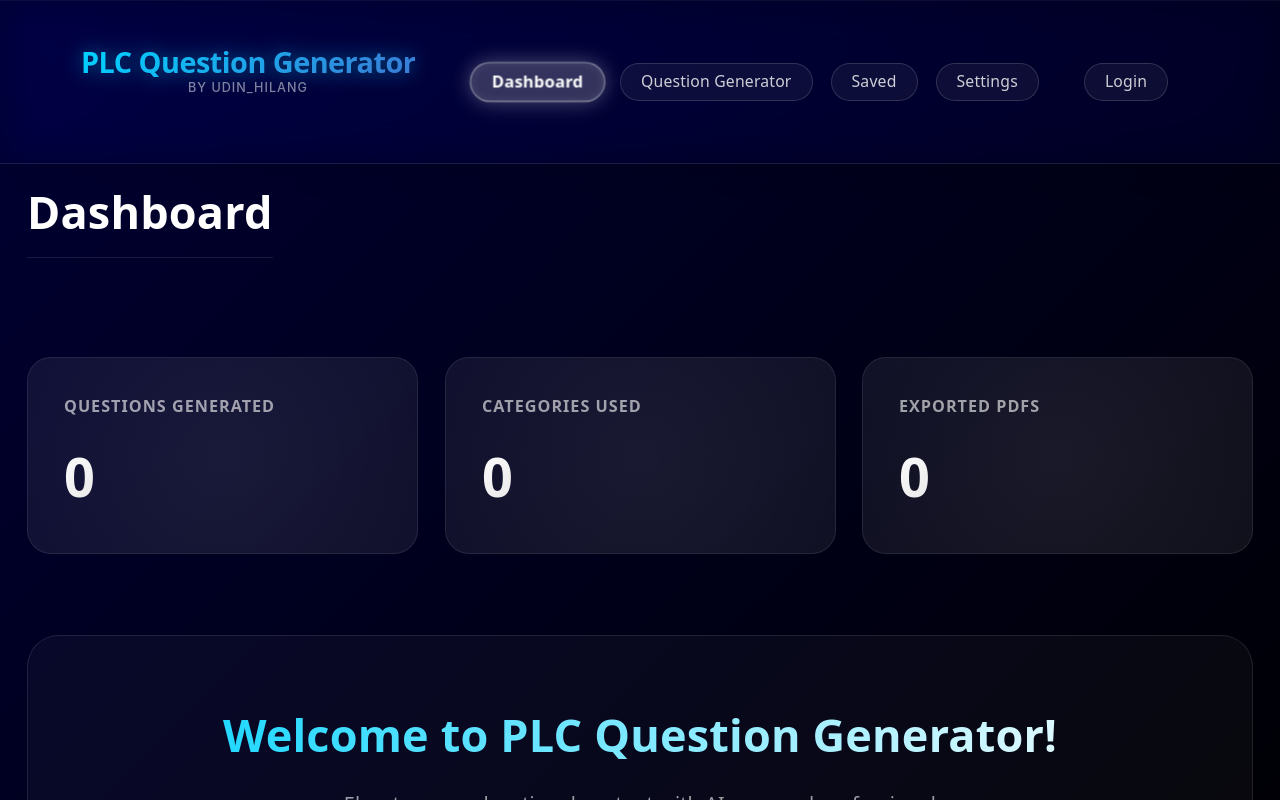
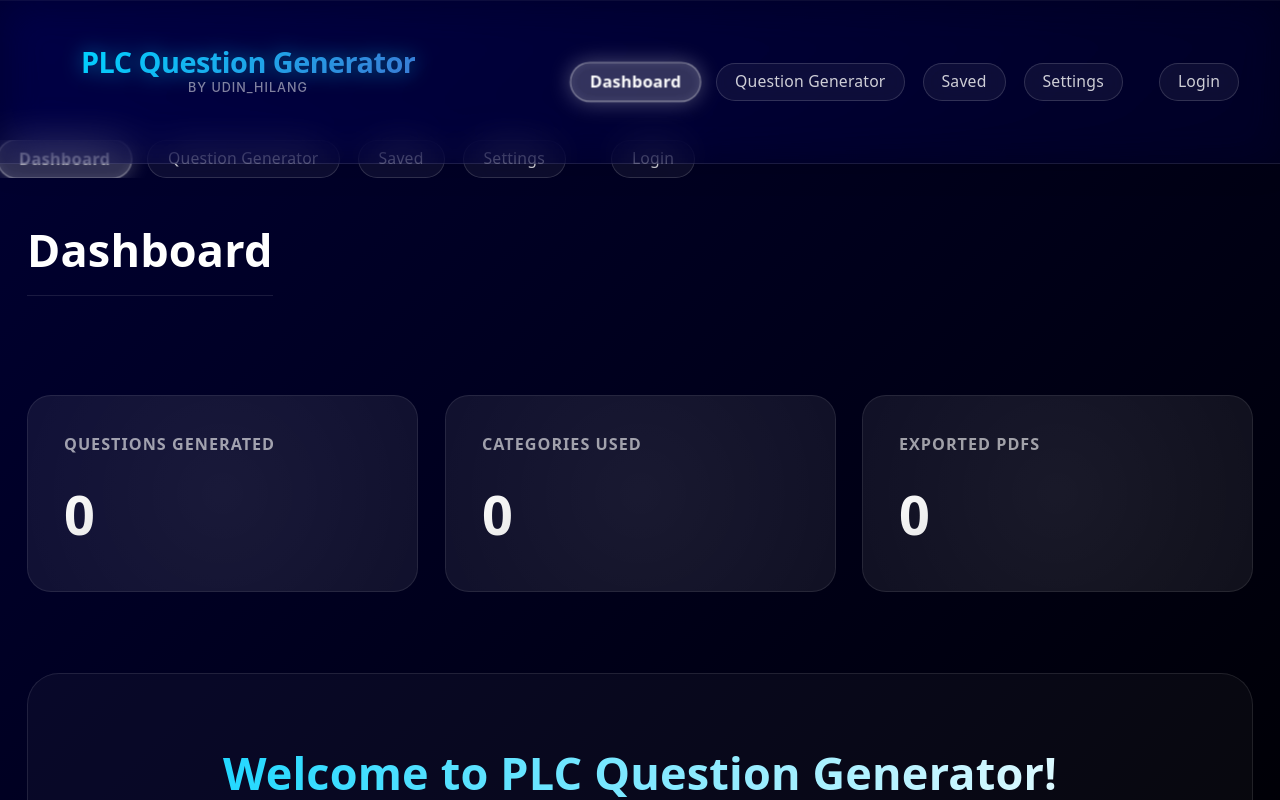
Before and after one commit to udin-hilang/PLC-Question-Generator, a React (Vite) app: page / in a window 1280 px wide. Shown: the top 800 px of the page. Built offline with nearby package versions, Linux system fonts and the light colour scheme.

Commit message:
fix: resolve sidebar cut-off by moving offcanvas outside backdrop-filter container

```diff
--- a/src/components/Layout.jsx
+++ b/src/components/Layout.jsx
@@ -68,6 +68,66 @@ const Layout = () => {
     return '';
   };
 
+  const NavLinks = ({ isMobile = false }) => (
+    <>
+      <li className="nav-item">
+        <Link
+          to="/"
+          className={`btn btn-glass ${isMobile ? 'w-100 text-start px-3 py-2' : 'px-3'} ${isActive('/') ? 'btn-glass-active' : ''}`}
+          data-bs-dismiss="offcanvas"
+        >
+          Dashboard
+        </Link>
+      </li>
+      <li className="nav-item">
+        <Link
+          to="/generator"
+          className={`btn btn-glass ${isMobile ? 'w-100 text-start px-3 py-2' : 'px-3'} ${isActive('/generator') ? 'btn-glass-active' : ''}`}
+          data-bs-dismiss="offcanvas"
+        >
+          Question Generator
+        </Link>
+      </li>
+      <li className="nav-item">
+        <Link
+          to="/saved"
+          className={`btn btn-glass ${isMobile ? 'w-100 text-start px-3 py-2' : 'px-3'} ${isActive('/saved') ? 'btn-glass-active' : ''}`}
+          data-bs-dismiss="offcanvas"
+        >
+          Saved
+        </Link>
+      </li>
+      <li className="nav-item">
+        <Link
+          to="/settings"
+          className={`btn btn-glass ${isMobile ? 'w-100 text-start px-3 py-2' : 'px-3'} ${isActive('/settings') ? 'btn-glass-active' : ''}`}
+          data-bs-dismiss="offcanvas"
+        >
+          Settings
+        </Link>
+      </li>
+      <li className={`nav-item ${isMobile ? 'mt-4' : 'ms-lg-3'}`}>
+        {user ? (
+          <button
+            onClick={() => { handleLogout(); }}
+            className={`btn btn-glass ${isMobile ? 'w-100 text-start px-3 py-2 text-danger' : 'px-3 text-danger'}`}
+            data-bs-dismiss="offcanvas"
+          >
+            Logout
+          </button>
+        ) : (
+          <Link
+            to="/auth"
+            className={`btn btn-glass ${isMobile ? 'w-100 text-start px-3 py-2' : 'px-3'} ${isActive('/auth') ? 'btn-glass-active' : ''}`}
+            data-bs-dismiss="offcanvas"
+          >
+            Login
+          </Link>
+        )}
+      </li>
+    </>
+  );
+
   return (
     <div className={`main-content ${getThemeClass()}`}>
       <div className="global-grid-overlay"></div>
@@ -83,7 +143,16 @@ const Layout = () => {
             <span className="navbar-toggler-icon"></span>
           </button>
 
-          {/* Single Navigation Container (Works for both Mobile and Desktop) */}
+          {/* Desktop Navigation - only visible on lg+ */}
+          <div className="collapse navbar-collapse d-none d-lg-flex justify-content-end">
+            <ul className="navbar-nav gap-3 align-items-center">
+              <NavLinks isMobile={false} />
+            </ul>
+          </div>
+        </div>
+      </nav>
+
+      {/* Mobile Navigation - Offcanvas (Outside nav to avoid backdrop-filter containing block issue) */}
       <div
         className="offcanvas offcanvas-end"
         tabIndex="-1"
@@ -97,46 +166,11 @@ const Layout = () => {
         </div>
         <div className="offcanvas-body">
           <ul className="navbar-nav gap-3">
-                <li className="nav-item">
-                  <Link to="/" className={`btn btn-glass w-100 text-start px-3 py-2 ${isActive('/') ? 'btn-glass-active' : ''}`} data-bs-dismiss="offcanvas">
-                    Dashboard
-                  </Link>
-                </li>
-                <li className="nav-item">
-                  <Link to="/generator" className={`btn btn-glass w-100 text-start px-3 py-2 ${isActive('/generator') ? 'btn-glass-active' : ''}`} data-bs-dismiss="offcanvas">
-                    Question Generator
-                  </Link>
-                </li>
-                <li className="nav-item">
-                  <Link to="/saved" className={`btn btn-glass w-100 text-start px-3 py-2 ${isActive('/saved') ? 'btn-glass-active' : ''}`} data-bs-dismiss="offcanvas">
-                    Saved
-                  </Link>
-                </li>
-                <li className="nav-item">
-                  <Link to="/settings" className={`btn btn-glass w-100 text-start px-3 py-2 ${isActive('/settings') ? 'btn-glass-active' : ''}`} data-bs-dismiss="offcanvas">
-                    Settings
-                  </Link>
-                </li>
-                <li className="nav-item mt-4">
-                  {user ? (
-                    <button
-                      onClick={() => { handleLogout(); }}
-                      className="btn btn-glass w-100 text-start px-3 py-2 text-danger"
-                      data-bs-dismiss="offcanvas"
-                    >
-                      Logout
-                    </button>
-                  ) : (
-                    <Link to="/auth" className={`btn btn-glass w-100 text-start px-3 py-2 ${isActive('/auth') ? 'btn-glass-active' : ''}`} data-bs-dismiss="offcanvas">
-                      Login
-                    </Link>
-                  )}
-                </li>
+            <NavLinks isMobile={true} />
           </ul>
         </div>
       </div>
-        </div>
-      </nav>
+
       {/* Page Content */}
       <div className="container-fluid p-4">
         <Outlet />
```
Lines whose indentation alone changed are shown as unchanged.
